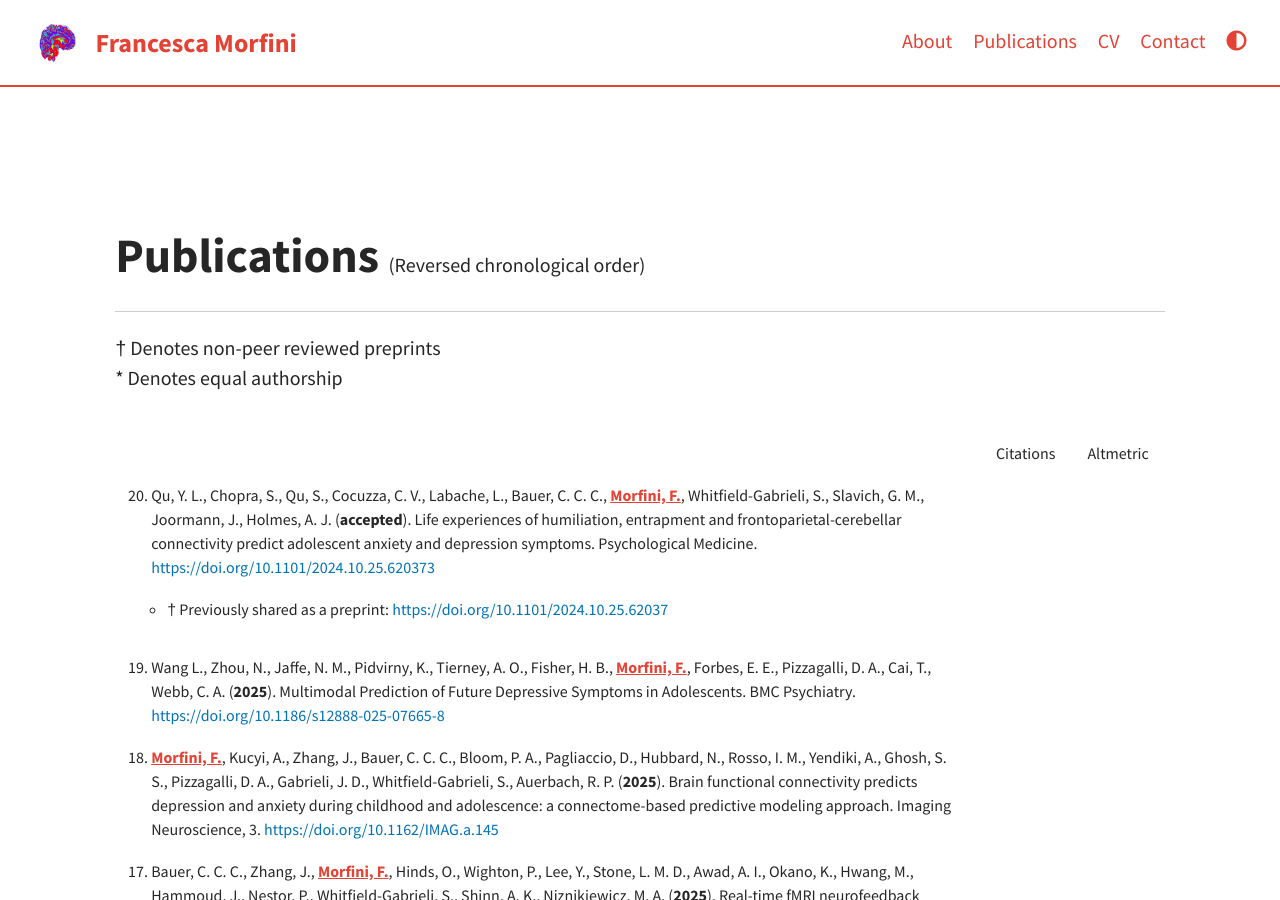
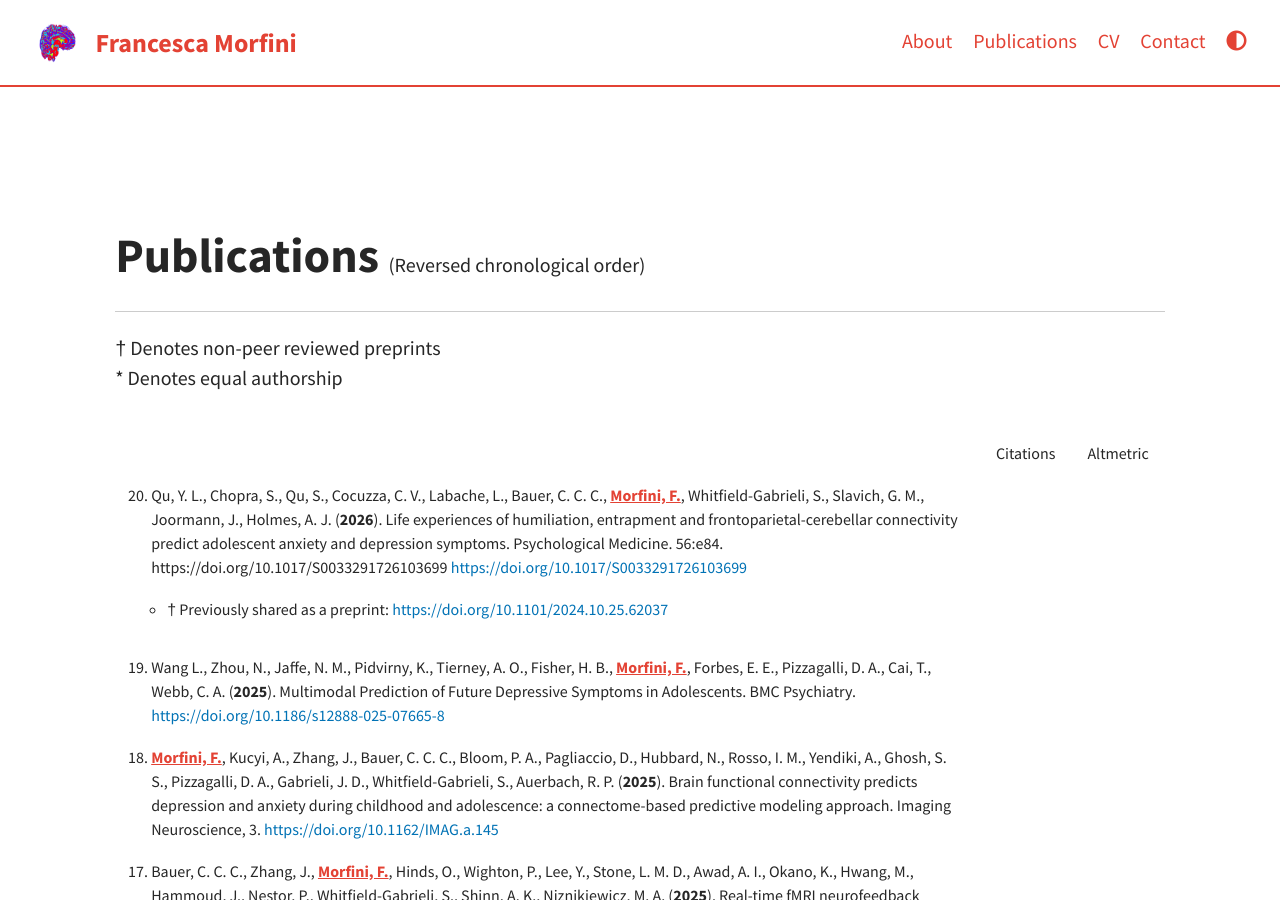
Before and after one commit to fmorfini/fmorfini.github.io, a Jekyll site: the page built from pages/publications.md, in a window 1280 px wide and 900 px high. Built offline with Jekyll 4.4.1, drawn with Linux system fonts in a browser that asks for light colours; a script that is not in the unit is left out; comment, search, counter and statistics services are not loaded.

Commit message:
Update publications.md

```diff
--- a/pages/publications.md
+++ b/pages/publications.md
@@ -95,10 +95,10 @@ some other syntax to add if necessary
 
 
 		<tr>
-		<td>	<li> Qu, Y. L., Chopra, S., Qu, S., Cocuzza, C. V., Labache, L., Bauer, C. C. C., <fm>Morfini, F.</fm>, Whitfield-Gabrieli, S., Slavich, G. M., Joormann, J., Holmes, A. J. (<b>accepted</b>). Life experiences of humiliation, entrapment and frontoparietal-cerebellar connectivity predict adolescent anxiety and depression symptoms. Psychological Medicine.
-		<a href="https://doi.org/10.1101/2024.10.25.620373">https://doi.org/10.1101/2024.10.25.620373</a>	</li>	</td>
-		<td>	<span class="__dimensions_badge_embed__" data-doi="10.1101/2024.10.25.620373" data-hide-zero-citations="true" data-legend="hover-right" data-style="small_circle"></span> </td>
-		<td>	<div data-doi="https://doi.org/10.1101/2024.10.25.620373" class='altmetric-embed' data-badge-type='donut' data-hide-less-than="0" data-hide-no-mentions="true" data-badge-popover="right" ></div>	</td>
+		<td>	<li> Qu, Y. L., Chopra, S., Qu, S., Cocuzza, C. V., Labache, L., Bauer, C. C. C., <fm>Morfini, F.</fm>, Whitfield-Gabrieli, S., Slavich, G. M., Joormann, J., Holmes, A. J. (<b>2026</b>). Life experiences of humiliation, entrapment and frontoparietal-cerebellar connectivity predict adolescent anxiety and depression symptoms. Psychological Medicine. 56:e84. https://doi.org/10.1017/S0033291726103699
+		<a href="https://doi.org/10.1017/S0033291726103699">https://doi.org/10.1017/S0033291726103699</a>	</li>	</td>
+		<td>	<span class="__dimensions_badge_embed__" data-doi="10.1017/S0033291726103699" data-hide-zero-citations="true" data-legend="hover-right" data-style="small_circle"></span> </td>
+		<td>	<div data-doi="https://doi.org/10.1017/S0033291726103699" class='altmetric-embed' data-badge-type='donut' data-hide-less-than="0" data-hide-no-mentions="true" data-badge-popover="right" ></div>	</td>
 		</tr>
 
 		<tr>
```
